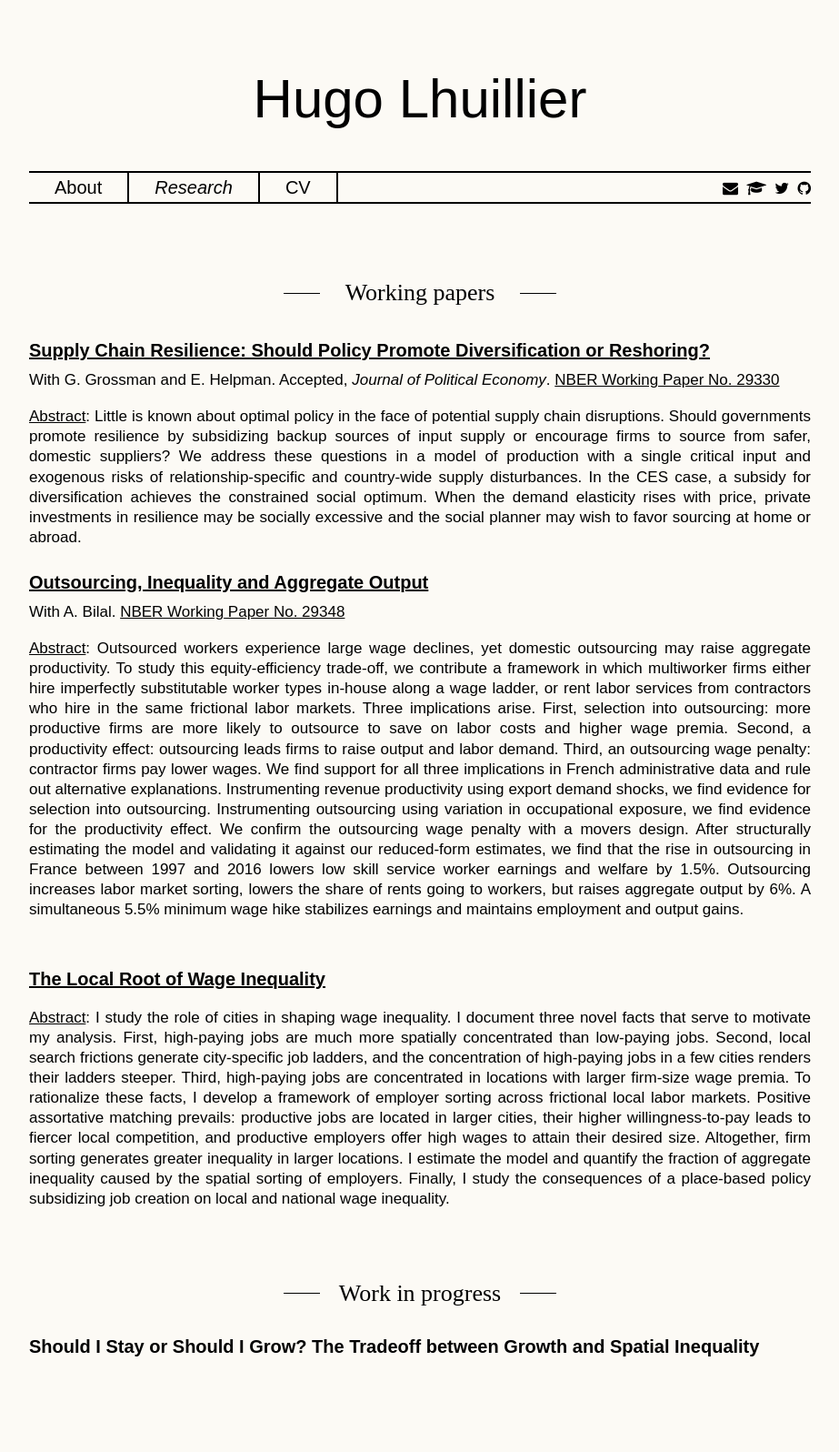
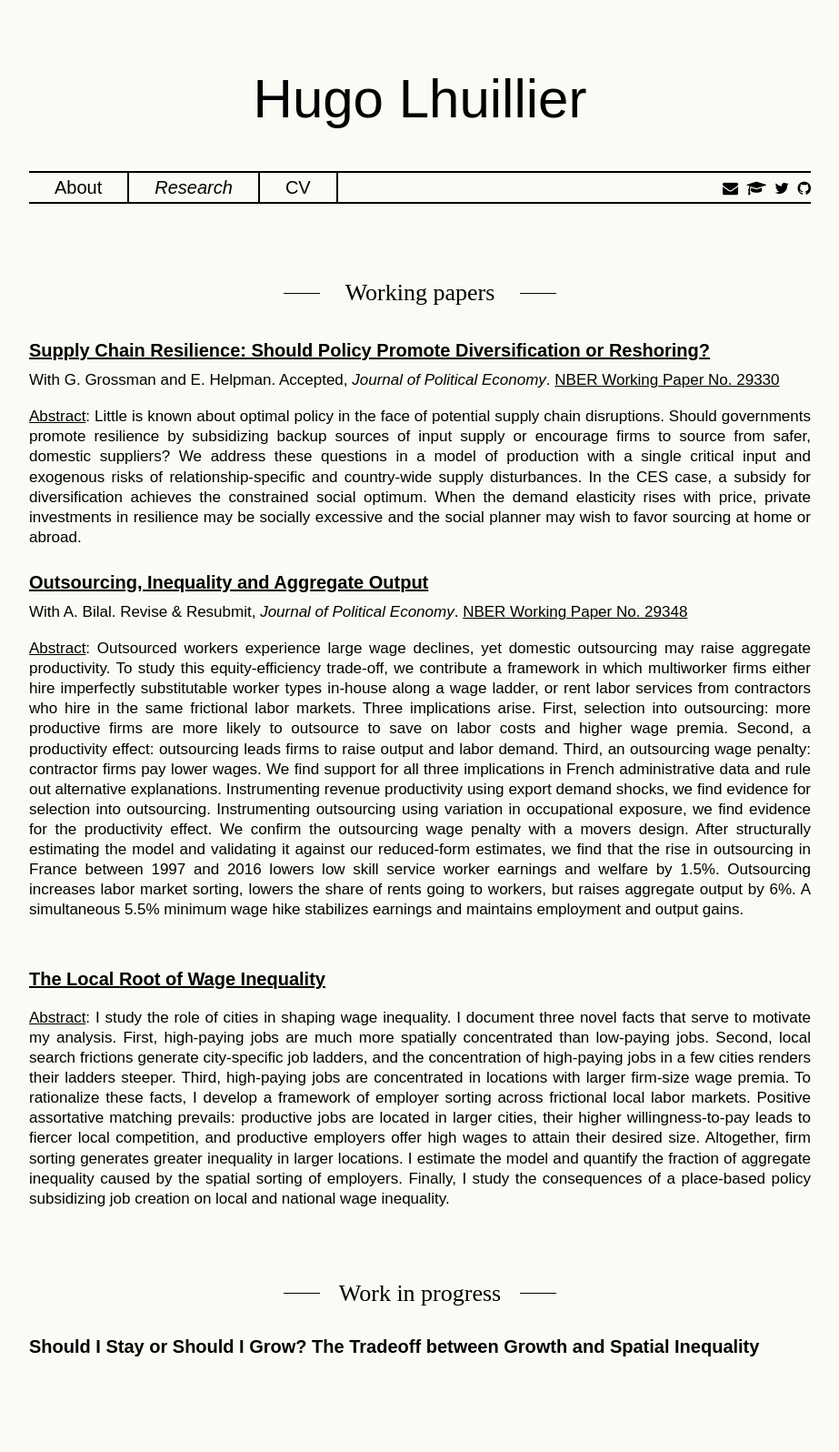
Before and after one commit to HugoLhuillier/hugolhuillier.github.io, a Jekyll site: the page built from research.html, in a window 1280 px wide. Shown: the whole page at 91% size, without its empty margins (178-1101 px from the left). Built offline with Jekyll 4.4.1, drawn with Linux system fonts in a browser that asks for light colours; nearby versions of some CDN libraries; comment, search, counter and statistics services are not loaded.

Commit message:
:tada: r&r at jpe

```diff
--- a/research.html
+++ b/research.html
@@ -9,7 +9,8 @@ layout: default
 <!-- <h2>Working papers</h2> -->
 
 <a href="./files/papers/grossman2022supply.pdf" target="blank"> <span class="char2"> Supply Chain Resilience: Should Policy Promote Diversification or Reshoring?</span></a><br>
-<p style="font-size: 17px">With G. Grossman and E. Helpman. Accepted, <i>Journal of Political Economy</i>.
+<p style="font-size: 17px">With G. Grossman and E. Helpman.
+Accepted, <i>Journal of Political Economy</i>.
 <!-- <a href="./files/papers/grossman2022supply.pdf" target="blank">New working paper</a>.  -->
 <a href="https://www.nber.org/papers/w29330" target="blank"> <span class="char3"> NBER Working Paper No. 29330 </a> </p>
 
@@ -22,7 +23,9 @@ optimum. When the demand elasticity rises with price, private investments in res
 socially excessive and the social planner may wish to favor sourcing at home or abroad. </h6>
 
 <a href="./files/papers/bilal2022outsourcing.pdf" target="blank"> <span class="char2"> Outsourcing, Inequality and Aggregate Output</span></a><br>
-<p style="font-size: 17px">With A. Bilal. <a href="https://www.nber.org/papers/w29348" target="blank"> <span class="char3"> NBER Working Paper No. 29348 </a></p>
+<p style="font-size: 17px">With A. Bilal.
+Revise & Resubmit, <i>Journal of Political Economy</i>.
+<a href="https://www.nber.org/papers/w29348" target="blank"> <span class="char3"> NBER Working Paper No. 29348 </a></p>
 
 <h6><u>Abstract</u>: Outsourced workers experience large wage declines, yet domestic outsourcing may raise aggregate productivity. To study this equity-efficiency trade-off, we contribute a framework in which multiworker firms either hire imperfectly substitutable worker types in-house along a wage ladder, or rent labor services from contractors who hire in the same frictional labor markets. Three implications arise. First, selection into outsourcing: more productive firms are more likely to outsource to save on labor costs and higher wage premia. Second, a productivity effect: outsourcing leads firms to raise
 output and labor demand. Third, an outsourcing wage penalty: contractor firms pay lower wages. We find support for all three implications in French administrative data and rule out alternative explanations. Instrumenting revenue productivity using export demand shocks, we find evidence for selection into outsourcing. Instrumenting outsourcing using variation in occupational exposure, we find evidence for the productivity effect. We confirm the outsourcing wage penalty with a movers design. After structurally estimating the model and validating it against our reduced-form estimates, we find that the rise in outsourcing in France between 1997 and 2016 lowers low skill service worker earnings and welfare by 1.5%. Outsourcing increases labor market sorting, lowers the share of rents going to workers, but raises aggregate output by 6%. A simultaneous 5.5% minimum wage hike stabilizes earnings and maintains employment and output gains. </h6><br>
```
